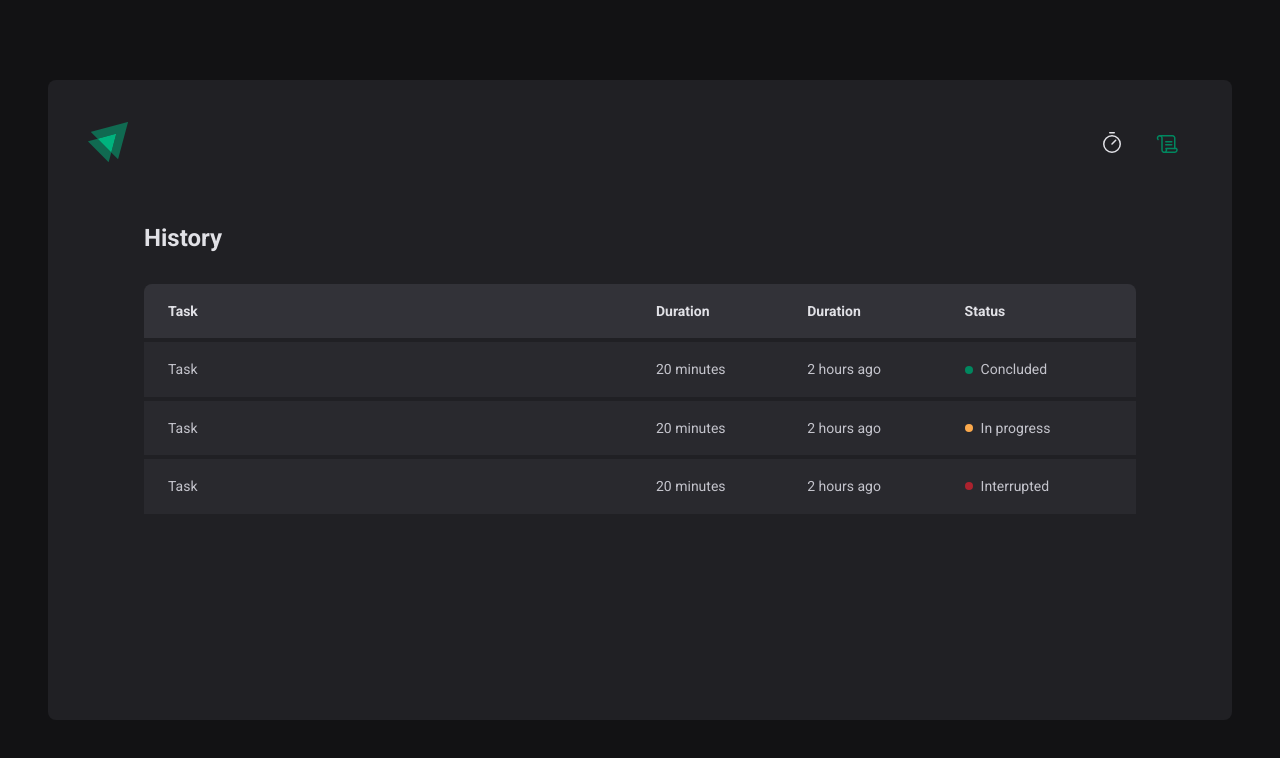
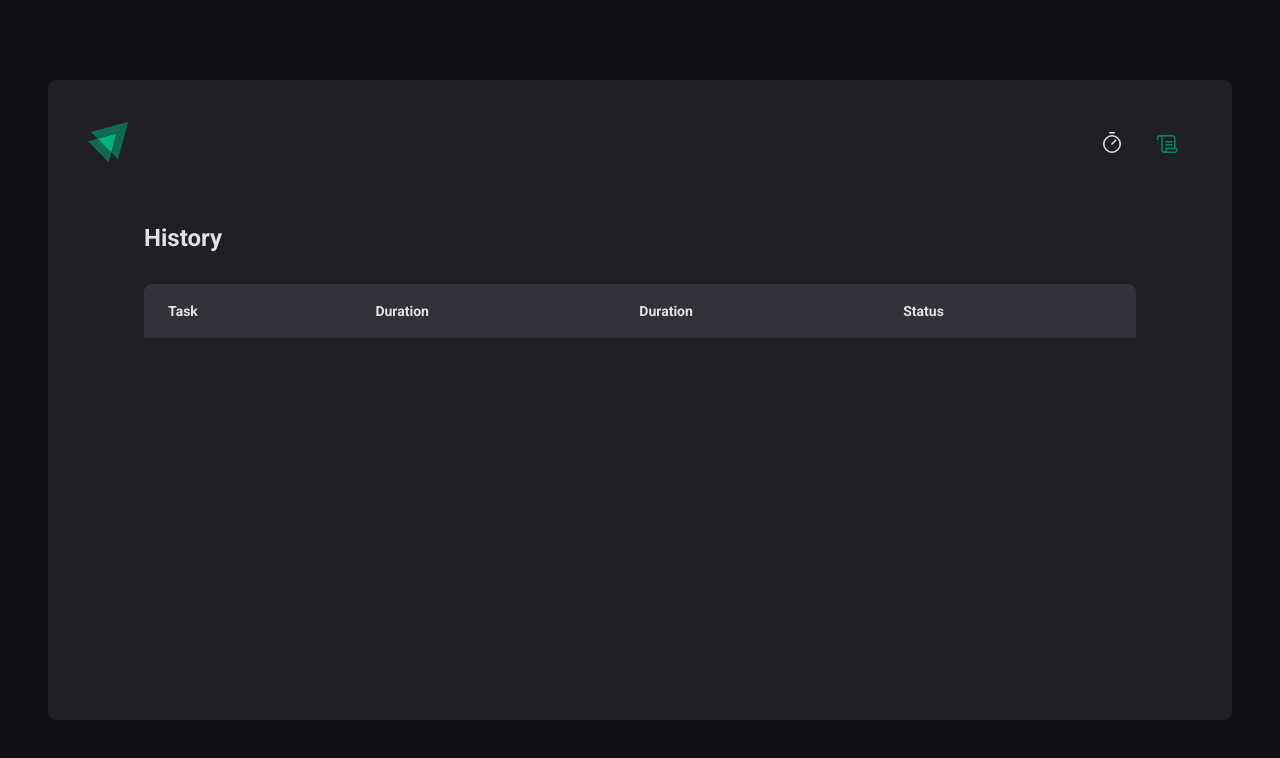
Before and after one commit to lucas54neves/pomodoro-timer, a React (Vite) app: page /history in a window 1280 px wide. Shown: the top 758 px of the page. Built offline with nearby package versions, Linux system fonts and the light colour scheme.

Commit message:
feat: add history listing

```diff
--- a/src/contexts/CyclesContext.tsx
+++ b/src/contexts/CyclesContext.tsx
@@ -18,6 +18,7 @@
   activeCycle: Cycle | undefined
   activeCycleId: string | null
   amountSecondsPassed: number
+  cycles: Cycle[]
   createNewCircle: (data: CreateCycleData) => void
   interruptCycle: () => void
   markCurrentCycleAsFinished: () => void
@@ -90,6 +91,7 @@
         activeCycle,
         activeCycleId,
         amountSecondsPassed,
+        cycles,
         createNewCircle,
         interruptCycle,
         markCurrentCycleAsFinished,
--- a/src/pages/History/index.tsx
+++ b/src/pages/History/index.tsx
@@ -1,6 +1,13 @@
+import { useContext } from 'react'
 import { HistoryContainer, HistoryList, Status } from './styles'
+import { CyclesContext } from '../../contexts/CyclesContext'
+import { formatDistanceToNow } from 'date-fns'
+import ptBR from 'date-fns/locale/pt-BR'
 
-export const History = () => (
+export const History = () => {
+  const { cycles } = useContext(CyclesContext)
+
+  return (
     <HistoryContainer>
       <h1>History</h1>
 
@@ -15,32 +22,32 @@
             </tr>
           </thead>
           <tbody>
-          <tr>
-            <td>Task</td>
-            <td>20 minutes</td>
-            <td>2 hours ago</td>
+            {cycles.map((cycle) => (
+              <tr key={cycle.id}>
+                <td>{cycle.task}</td>
+                <td>{cycle.minutesAmount}</td>
                 <td>
+                  {formatDistanceToNow(cycle.startDate, {
+                    addSuffix: true,
+                    locale: ptBR,
+                  })}
+                </td>
+                <td>
+                  {cycle.finishedDate && (
                     <Status statuscolor="green">Concluded</Status>
+                  )}
+                  {cycle.interruptedDate && (
+                    <Status statuscolor="red">Interrupted</Status>
+                  )}
+                  {!cycle.finishedDate && !cycle.interruptedDate && (
+                    <Status statuscolor="yellow">In progress</Status>
+                  )}
                 </td>
               </tr>
-          <tr>
-            <td>Task</td>
-            <td>20 minutes</td>
-            <td>2 hours ago</td>
-            <td>
-              <Status statuscolor="yellow">In progress</Status>
-            </td>
-          </tr>
-          <tr>
-            <td>Task</td>
-            <td>20 minutes</td>
-            <td>2 hours ago</td>
-            <td>
-              <Status statuscolor="red">Interrupted</Status>
-            </td>
-          </tr>
+            ))}
           </tbody>
         </table>
       </HistoryList>
     </HistoryContainer>
   )
+}
```
Lines whose indentation alone changed are shown as unchanged.
